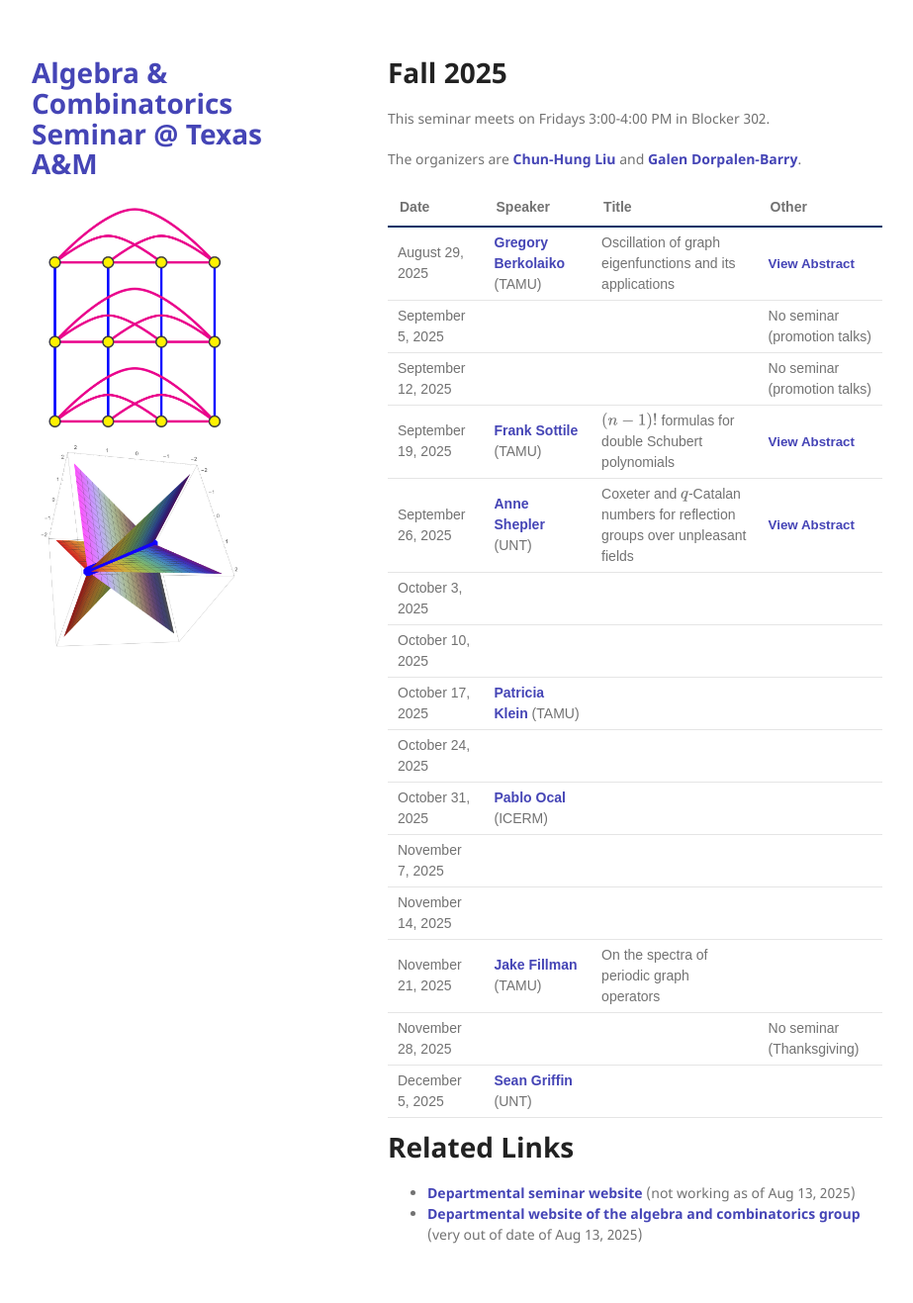
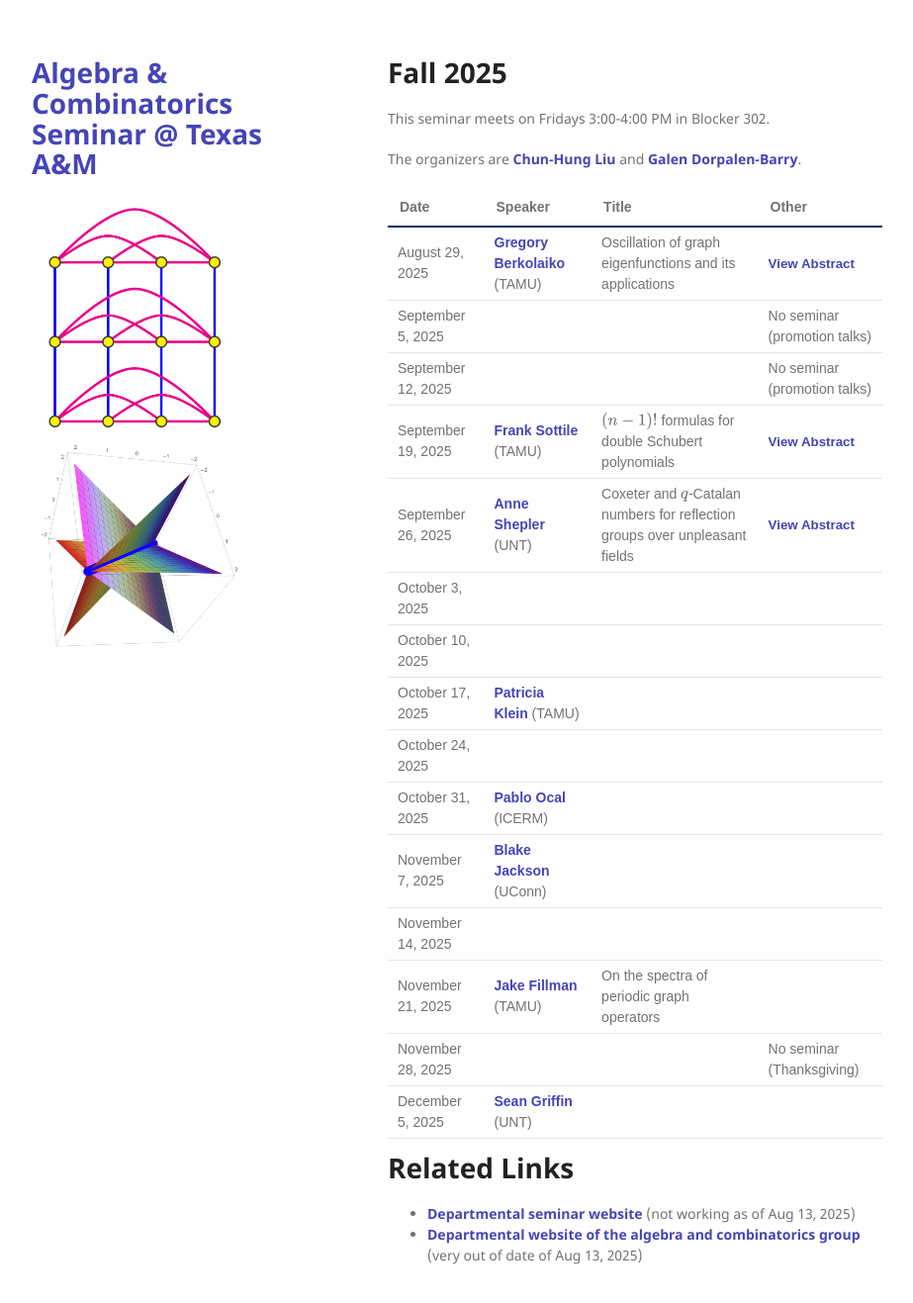
Before and after one commit to tamu-seminar/alg-comb, a Jekyll site: the page built from index.md, in a window 1280 px wide and 1349 px high. Shown: the top 1317 px of the window at 99% size, without its empty margins (178-1101 px from the left). Built offline with Jekyll 4.4.1, drawn with Linux system fonts in a browser that asks for light colours.

Commit message:
Blake Jackson

```diff
--- a/index.md
+++ b/index.md
@@ -33,7 +33,7 @@ The organizers are [Chun-Hung Liu](https://people.tamu.edu/~chliu/) and [Galen D
 | October 17, 2025 | [Patricia Klein](https://patriciajklein.github.io/) (TAMU) | | |
 | October 24, 2025 | | | |
 | October 31, 2025 |[Pablo Ocal](https://pabloocal.github.io/) (ICERM) | | |
-| November 7, 2025 | | | |
+| November 7, 2025 | [Blake Jackson](https://www.blakejacksonmath.com/) (UConn) | | |
 | November 14, 2025 | | | |
 | November 21, 2025 | [Jake Fillman](https://sites.google.com/site/jakefillman/) (TAMU)| On the spectra of periodic graph operators | |
 | November 28, 2025 | | | No seminar (Thanksgiving) |
```
